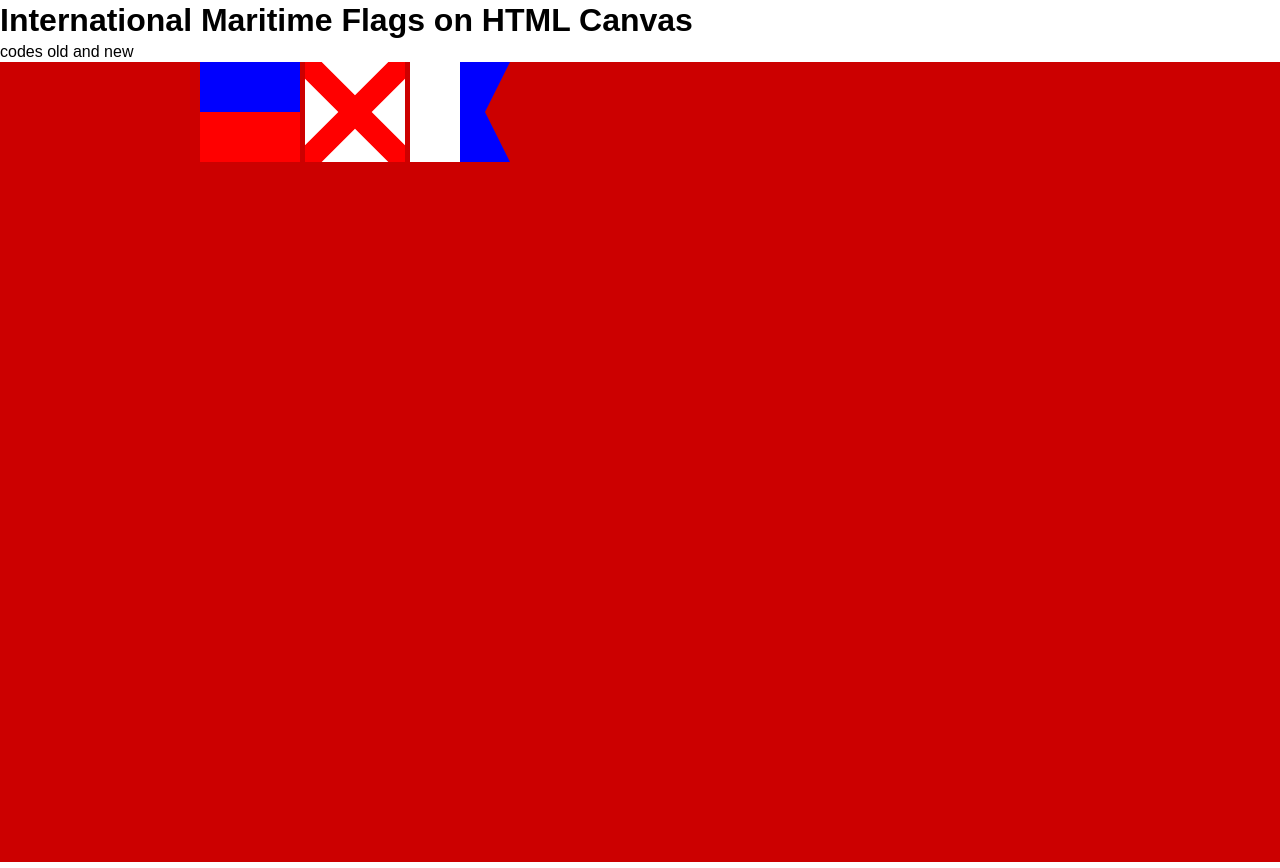
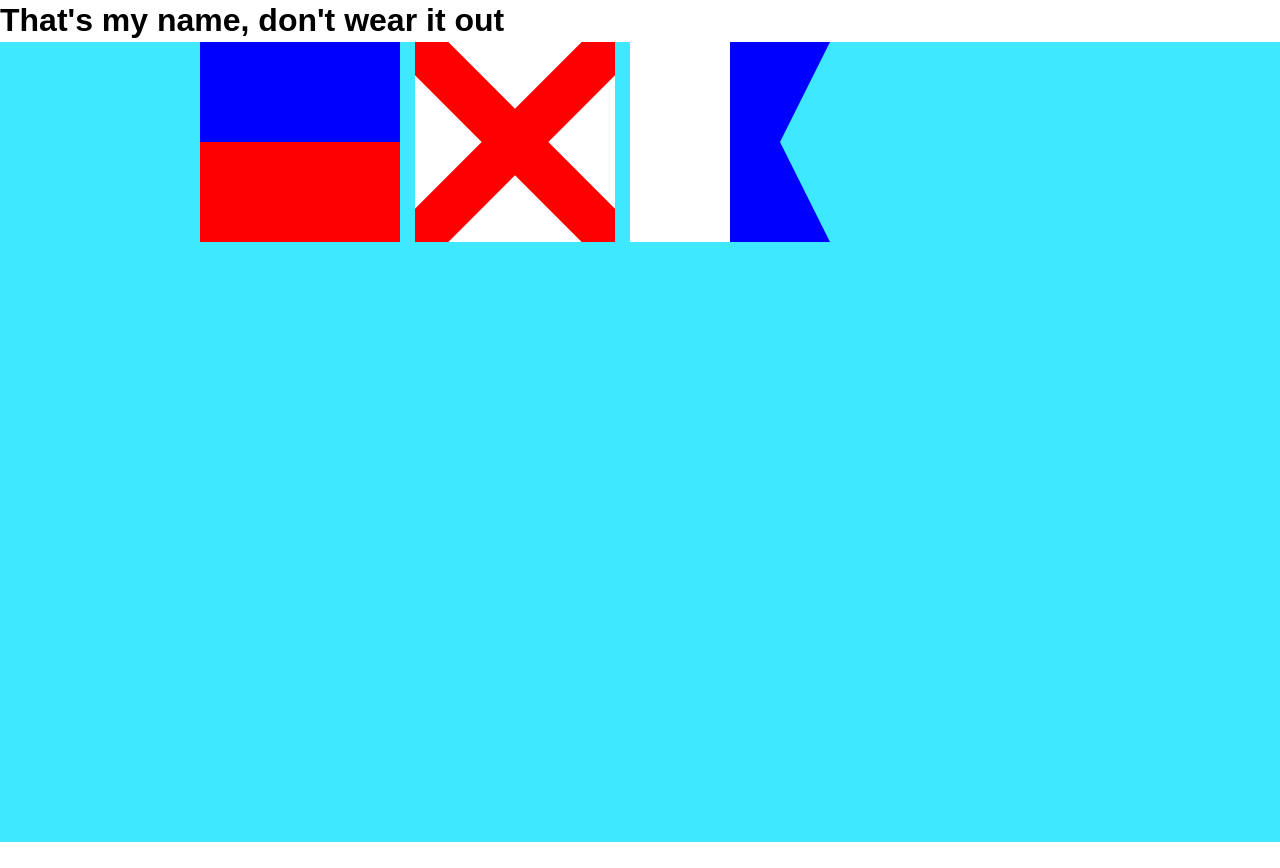
Before and after one commit to evalarumbe/flags, a plain HTML site: page index.html in a window 1280 px wide. After the commit the page ends 847 px from the top, so only its background shows below. Drawn offline with Linux system fonts and the light colour scheme.

Commit message:
Encapsulate flags

```diff
--- a/index.html
+++ b/index.html
@@ -8,9 +8,8 @@
     <title>Flags</title>
 </head>
 <body>
-    <h1>International Maritime Flags on HTML Canvas</h1>
-    <p>codes old and new</p>
-    <canvas>Please enable JavaScript to see the shiny</canvas>
+    <h1>That's my name, don't wear it out</h1>
+    <canvas>Please enable JavaScript to fly the flags</canvas>
     <script src="script.js"></script>
 </body>
 </html>
--- a/script.js
+++ b/script.js
@@ -5,10 +5,7 @@ const c = canvas.getContext('2d');
 canvas.width = window.innerWidth;
 canvas.height = window.innerHeight;
 
-/* sizing */
-const size = 100;
-const gap = size / 20;
-
+const drawFlags = (size, gap) => {
     /* colors */
 
     const drawE = (xOffset = 0) => {
@@ -71,3 +68,6 @@ const drawA = (xOffset = 0) => {
     drawE(200);
     drawV(200 + gap + size);
     drawA(200 + (gap * 2) + (size * 2));
+}
+
+drawFlags(200, 15);
--- a/style.css
+++ b/style.css
@@ -11,5 +11,5 @@ html {
 }
 
 canvas {
-    background-color: #c00;
+    background-color: rgb(62, 233, 255);
 }
```
Lines whose indentation alone changed are shown as unchanged.
